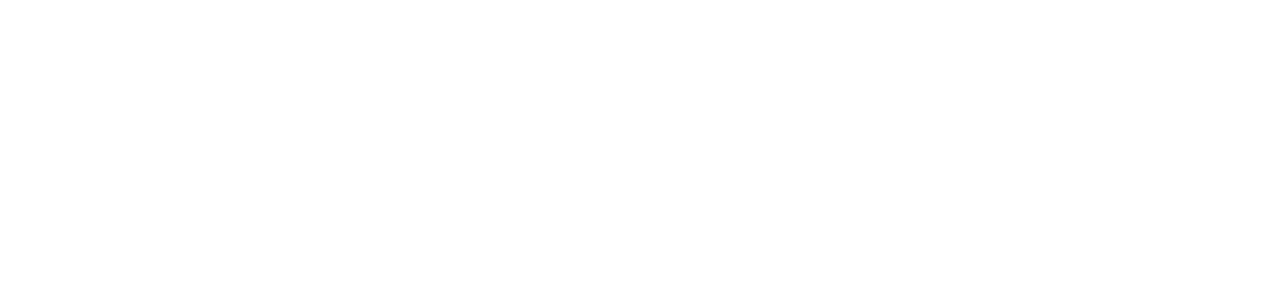
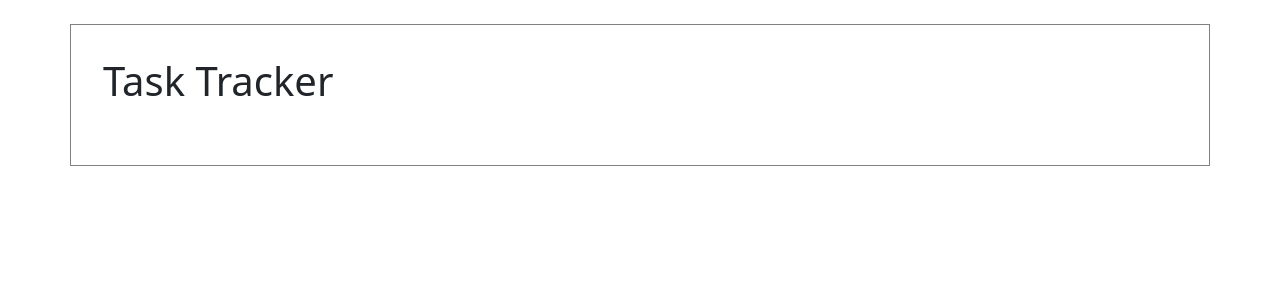
Before and after one commit to gab-che/vite_todolist, a Vue app: page / in a window 1280 px wide. Shown: the top 300 px of the page. Built offline with nearby package versions, Linux system fonts and the light colour scheme.

Commit message:
adds title using props

```diff
--- a/src/App.vue
+++ b/src/App.vue
@@ -1,11 +1,21 @@
 <script>
+  import TheHeader from './components/TheHeader.vue';
+
+  export default{
+    components: { TheHeader },
+  }
 </script>
 
 <template>
-
+  <div class="container main_container my-4">
+    <TheHeader title="Task Tracker"></TheHeader>
+  </div>
 </template>
 
 <style lang="scss">
   @use './styles/general.scss';
-
+  .main_container{
+    border: 1px solid gray;
+    padding: 2rem;
+  }
 </style>
--- /dev/null
+++ b/src/components/TheHeader.vue
@@ -0,0 +1,25 @@
+<template>
+    <header>
+        <h1>{{title}}</h1>
+    </header>
+</template>
+
+<script>
+    export default{
+        props: {
+            title: String,
+        },
+        components: {},
+    }
+</script>
+
+<style scoped lang="scss">
+    @use '../styles/partials/utilities' as *;
+    @use '../styles/partials/variables' as *;
+
+    header{
+        @include flex_between;
+        margin-bottom: $standard_spacer;
+    }
+
+</style>
--- a/src/styles/partials/_utilities.scss
+++ b/src/styles/partials/_utilities.scss
@@ -0,0 +1,5 @@
+@mixin flex_between{
+    display: flex;
+    justify-content: space-between;
+    align-items: center;
+}
--- a/src/styles/partials/_variables.scss
+++ b/src/styles/partials/_variables.scss
@@ -0,0 +1 @@
+$standard_spacer: 20px;
```
